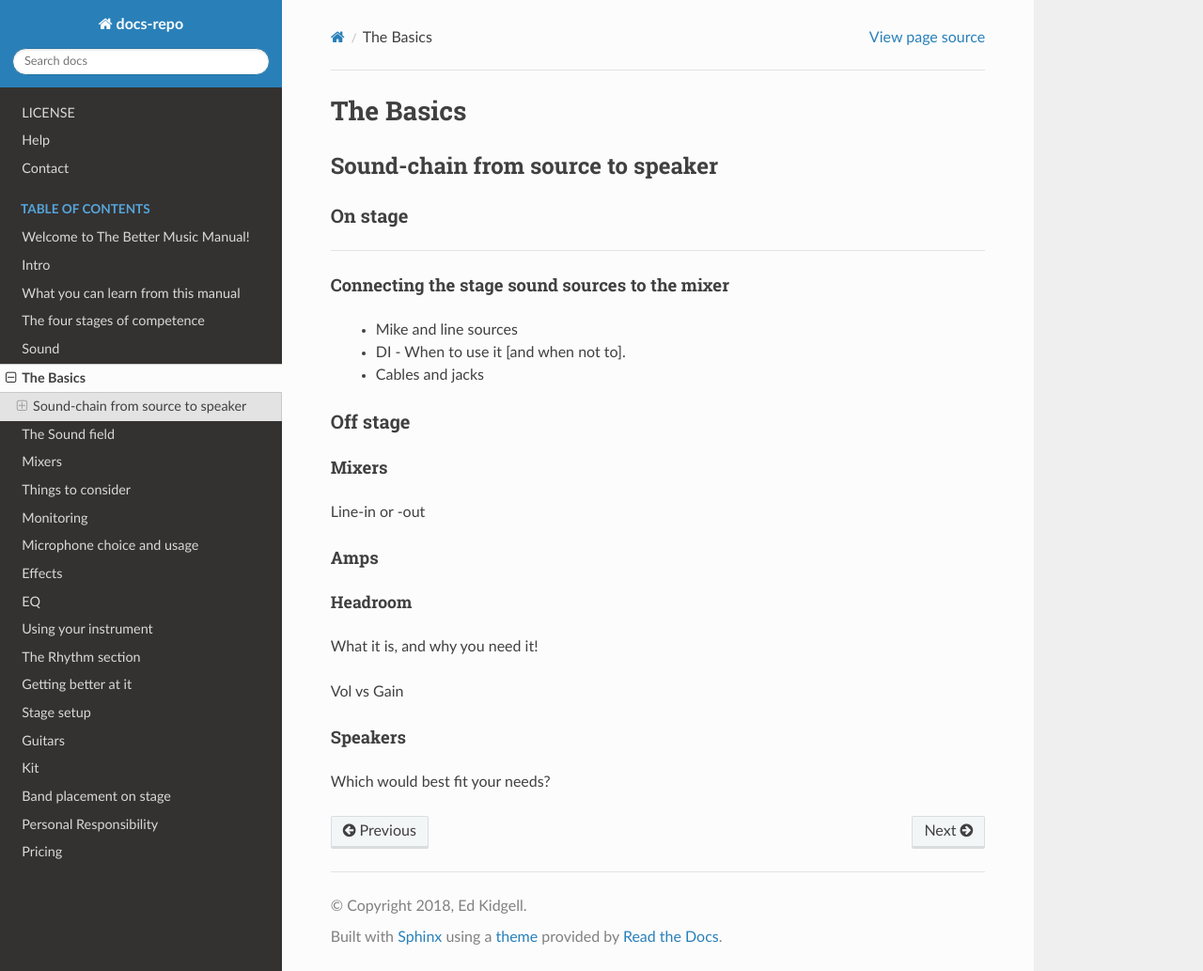
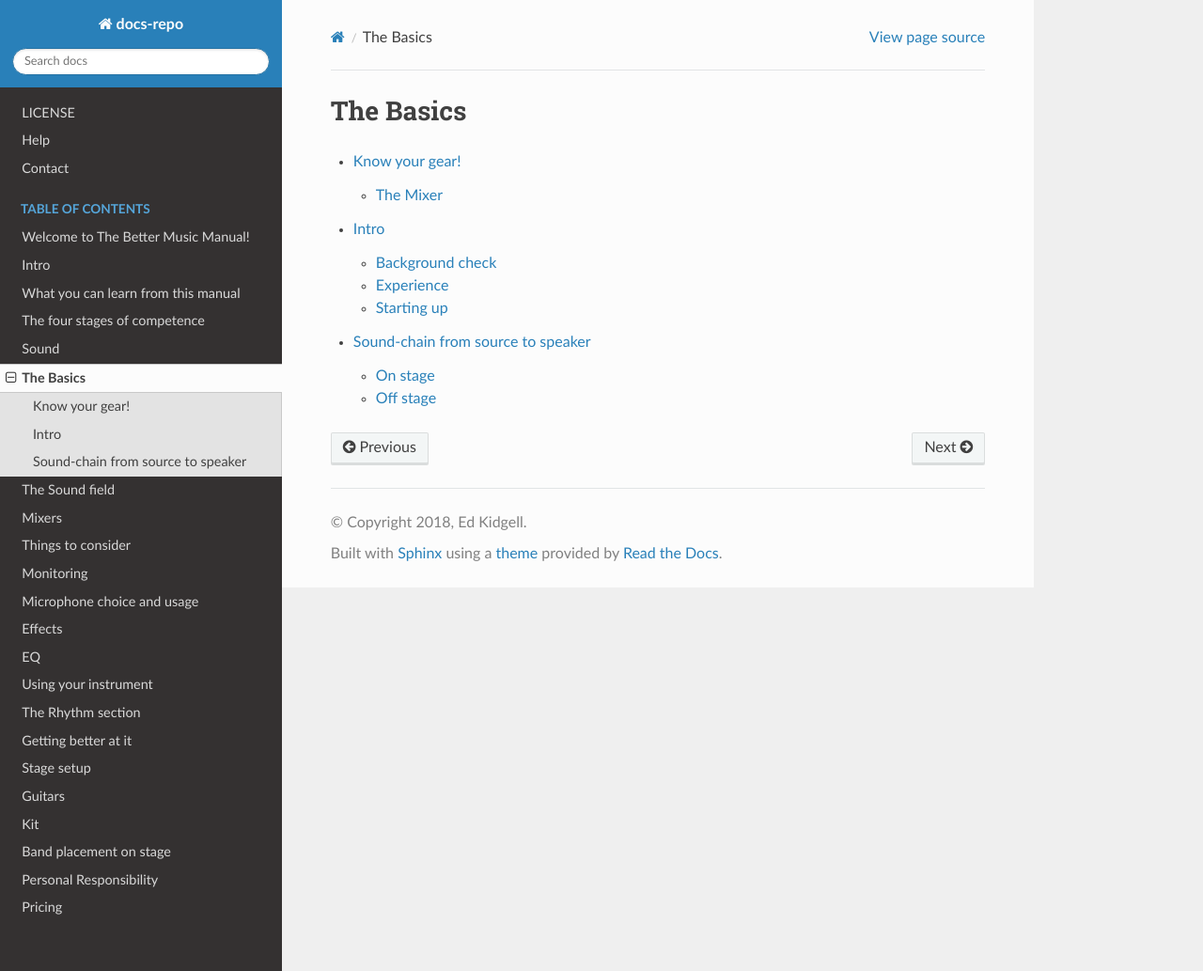
Before and after one commit to flakjakk/docs-repo, a Sphinx documentation site: the page built from docs/source/sound-basics.rst, in a window 1280 px wide and 1033 px high. Shown: the whole window at 94% size. Built offline with Sphinx 7.4.7 and the Read the Docs theme 2.0.0, drawn with Linux system fonts in a browser that asks for light colours; pages that are not in the unit, such as notebooks, are missing from menus.

```diff
--- a/docs/source/sound-basics.rst
+++ b/docs/source/sound-basics.rst
@@ -1,40 +1,9 @@
 The Basics
 **********
 
-Sound-chain from source to speaker
-##################################
+.. toctree::
+   :maxdepth: 2
 
-On stage
-========
-
----------------------
-
-Connecting the stage sound sources to the mixer
------------------------------------------------
-
-	- Mike and line sources
-	- DI - When to use it [and when not to].
-	- Cables and jacks
-
-Off stage
-=========
-
-Mixers
-------
-
-Line-in or -out
-
-Amps
-----
-
-Headroom
-^^^^^^^^
-
-What it is, and why you need it!
-
-Vol vs Gain
-
-Speakers
---------
-
-Which would best fit your needs?
+   knowgear
+   intro
+   soundchain
```
Also changed, not shown: docs/source/knowgear.rst (added, +7 -0 lines), docs/source/soundchain.rst (added, +37 -0 lines).
